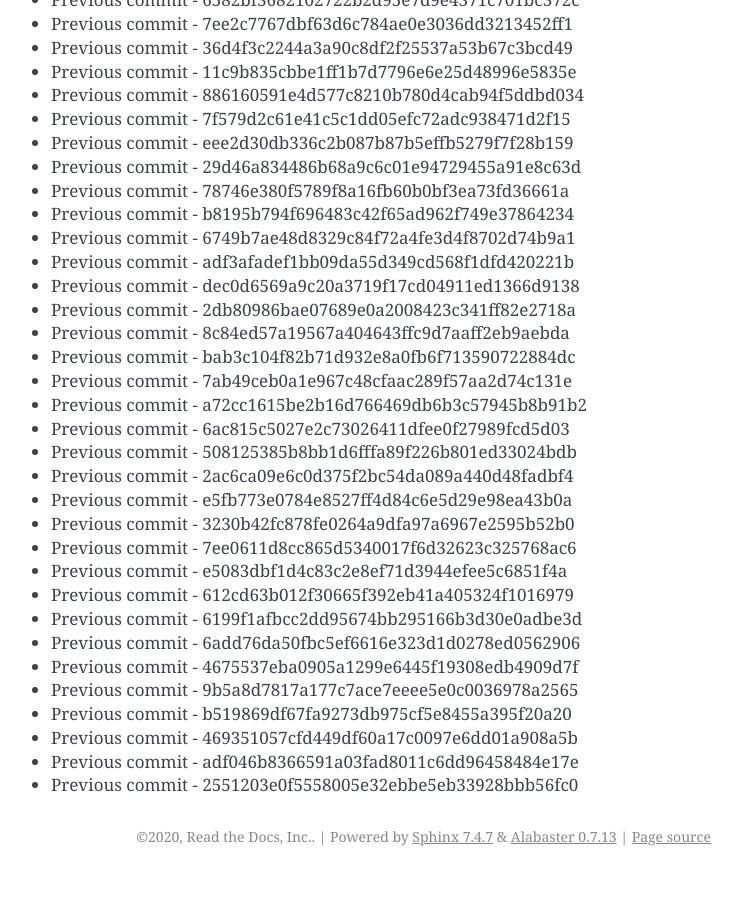
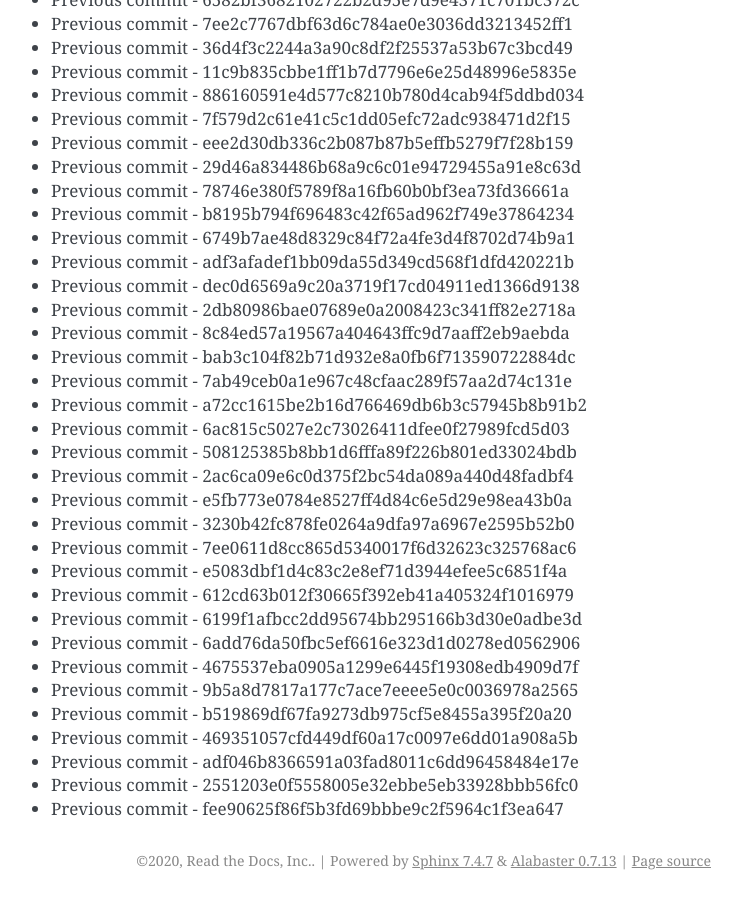
Before and after one commit to readthedocs/rtd-git-stresstest, a Sphinx documentation site: the page built from docs/updates.rst, in a window 1280 px wide and 900 px high, scrolled down 91607 px. Shown: the whole window, without its empty margins (399-1141 px from the left). Built offline with Sphinx 7.4.7, drawn with Linux system fonts in a browser that asks for light colours; before the commit the page ends 92483 px from its top, so only the background shows below that.

Commit message:
Generating commit from previous: fee90625f86f5b3fd69bbbe9c2f5964c1f3ea647

```diff
--- a/docs/updates.rst
+++ b/docs/updates.rst
@@ -3881,3 +3881,4 @@ It can be tested for any performance characteristics.
 * Previous commit - 469351057cfd449df60a17c0097e6dd01a908a5b
 * Previous commit - adf046b8366591a03fad8011c6dd96458484e17e
 * Previous commit - 2551203e0f5558005e32ebbe5eb33928bbb56fc0
+* Previous commit - fee90625f86f5b3fd69bbbe9c2f5964c1f3ea647
```
